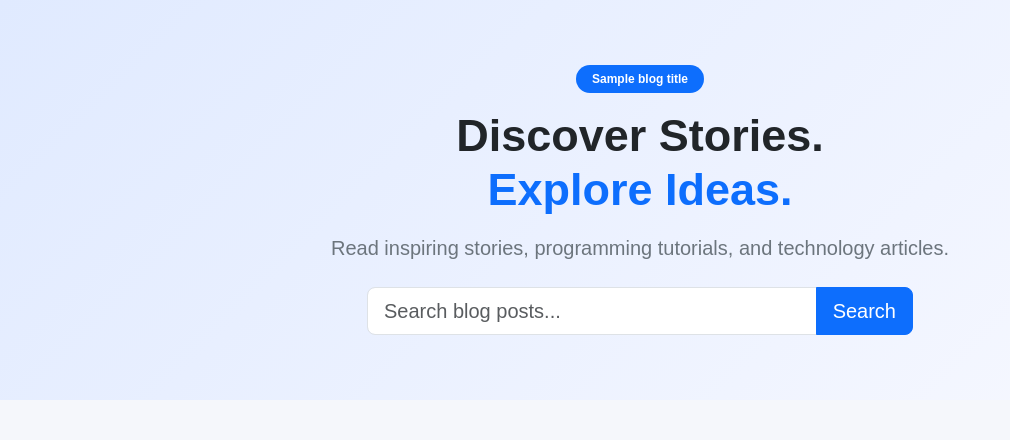
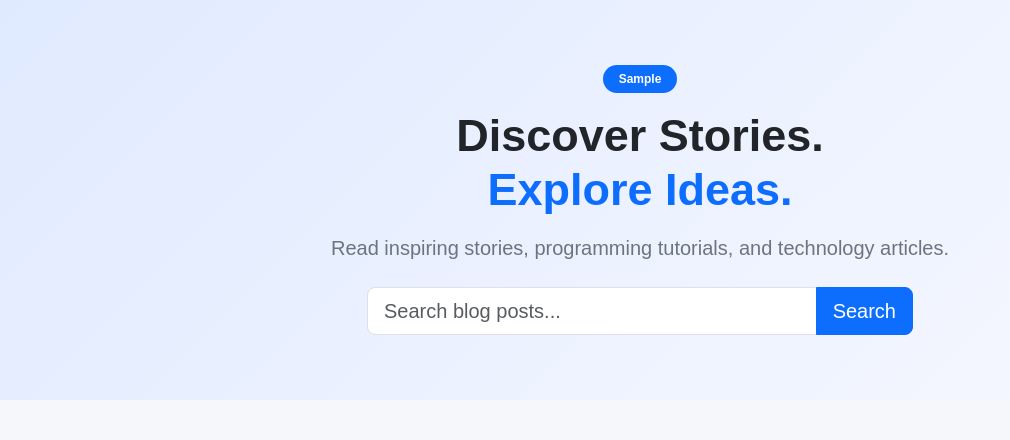
Before and after one commit to Jaga10022002/Blog-Django-Framework, a Django app: template blog/templates/index.html in a window 1280 px wide. Shown: the part 68-508 px from the top of the page, without its empty margins (0-1010 px from the left). Run offline with Django 5.2, Linux system fonts and the light colour scheme; the template is opened without the code that fills it: most values are stand-ins (such as "Sample title", 1, 10 or a date in 2020).

Commit message:
variable interpolation

```diff
--- a/blog/templates/base.html
+++ b/blog/templates/base.html
@@ -4,7 +4,7 @@
 <head>
     <meta charset="UTF-8">
     <meta name="viewport" content="width=device-width, initial-scale=1.0">
-    <title>MyBlog - Posts</title>
+    <title>{{blog_tit}}</title>
 
     <!-- Bootstrap 5 CSS -->
     <link href="https://cdn.jsdelivr.net/npm/bootstrap@5.3.3/dist/css/bootstrap.min.css"
--- a/blog/templates/index.html
+++ b/blog/templates/index.html
@@ -11,7 +11,7 @@ base.html is path name
     <section class="hero text-center">
         <div class="container">
             <span class="badge bg-primary rounded-pill px-3 py-2 mb-3">
-                      {{blog_title}}
+                      {{blog_tit}}
             </span>
 
             <h1>
--- a/blog/views.py
+++ b/blog/views.py
@@ -5,8 +5,8 @@ from django.urls import reverse
 
 # Create your views here.
 def index(request):
-    blog_title = "Jagadesh Latest Posts"
-    return render(request,'index.html',{'blog_title': blog_title})
+    blog_title = "Latest Posts"
+    return render(request,'index.html',{'blog_tit': blog_title})
     # return HttpResponse("HELLO WORLD YOU ARE AT BLOG INDEX!!")
 
 # dynamic url here we have to pass another parameter post_id from urls.py
```
